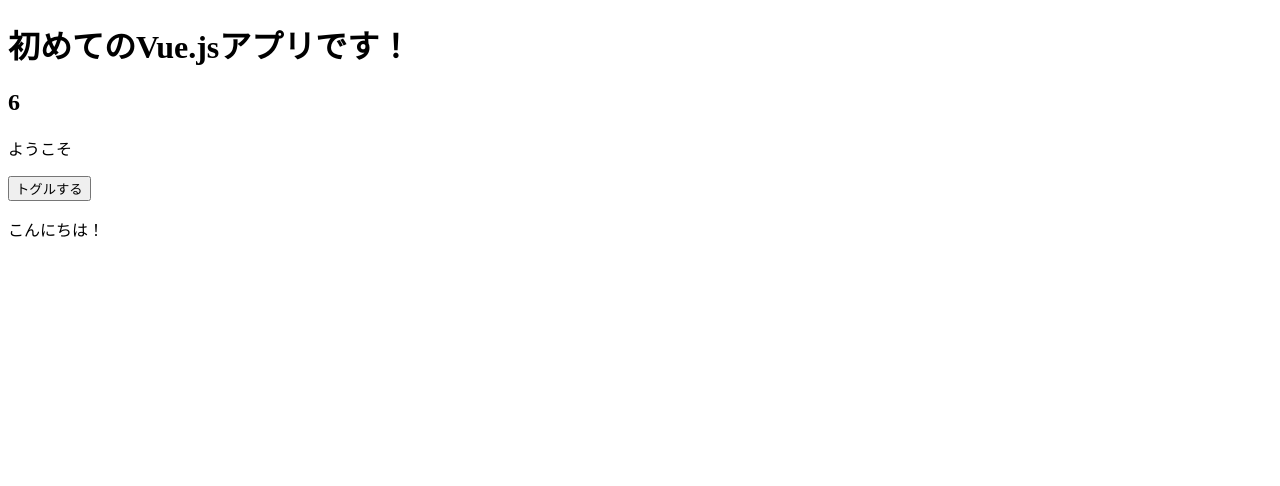
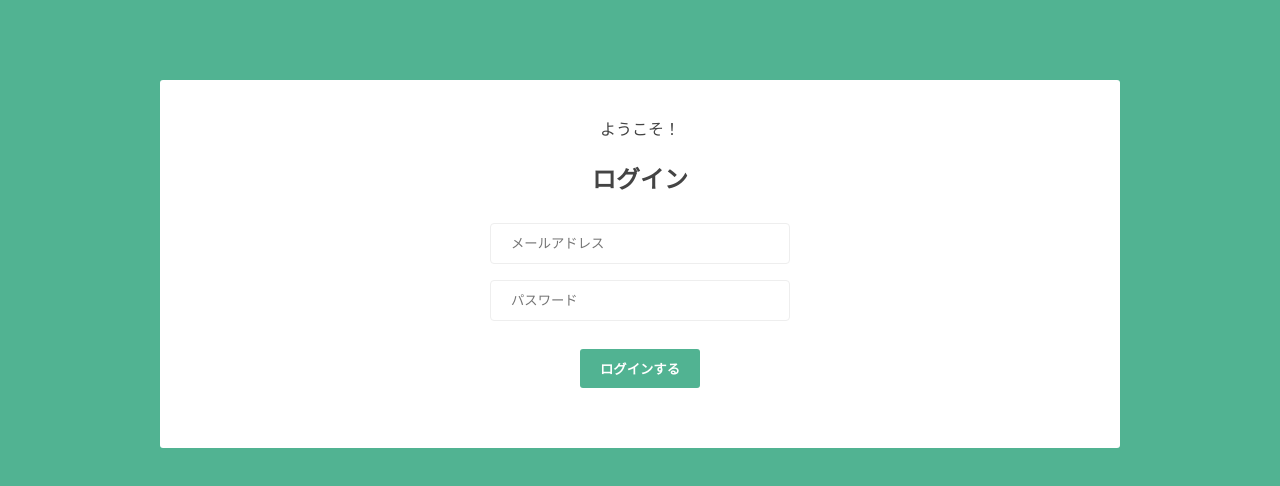
Before and after one commit to ShotaroFukunaga/live-chat-vuejs, a Vue app: page / in a window 1280 px wide. Shown: the top 486 px of the page. Built offline with nearby package versions, Linux system fonts and the light colour scheme.

Commit message:
[create]LoginForm_co,ponent

```diff
--- /dev/null
+++ b/src/assets/main.css
@@ -0,0 +1,28 @@
+body {
+  background: #51b392;
+  color: #444;
+}
+
+.container {
+  width: 90%;
+  max-width: 960px;
+  margin: 80px auto;
+  border-radius: 3px;
+  box-shadow: 2px 4px 6px raba(28,6,49,0.1);
+  background: white;
+}
+
+.error {
+  color: #ff3f80;
+  font-size: 14px;
+}
+button {
+  text-decoration: none;
+  background: #51b392;
+  color: white;
+  font-weight: bold;
+  border: 0;
+  border-radius: 3px;
+  padding: 10px 20px;
+  cursor: pointer;
+}
--- /dev/null
+++ b/src/components/LoginForm.vue
@@ -0,0 +1,22 @@
+
+<template>
+  <div>
+    <h2>ログイン</h2>
+    <form>
+      <input type="email" required placeholder="メールアドレス" v-model="email">
+      <input type="password" required placeholder="パスワード" v-model="password">
+      <button>ログインする</button>
+    </form>
+  </div>
+</template>
+
+<script>
+export default{
+  data(){
+    return {
+      email:'',
+      password:''
+    }
+  }
+}
+</script>
--- a/src/main.js
+++ b/src/main.js
@@ -1,5 +1,6 @@
 import { createApp } from 'vue'
 import App from './App.vue'
 import router from './router'
+import './assets/main.css'
 
 createApp(App).use(router).mount('#app')
--- a/src/views/Welcome.vue
+++ b/src/views/Welcome.vue
@@ -1,38 +1,49 @@
 
 <template>
-  <div>
-    <h1>{{ title }}</h1>
-    <h2>{{ 3 + 3 }}</h2>
-    <p v-if="isEnabled">{{ subtitle }}</p>
-    <button @dblclick="toggle">トグルする</button>
-    <p>{{ text }}</p>
+  <div class="container welcome">
+    <p>ようこそ！</p>
+    <Login-Form/>
   </div>
 </template>
 
 <script>
+
+import LoginForm from '../components/LoginForm.vue'
 export default{
-  data(){
-    return {
-      title: '初めてのVue.jsアプリです！',
-      subtitle: 'ようこそ',
-      isEnabled: true
-    }
-  },
-
-  computed: {
-    text(){
-      if(this.isEnabled){
-        return 'こんにちは！'
-      }else{
-        return 'さようなら、、'
-      }
-    }
-  },
-
-  methods: {
-    toggle(){
-      this.isEnabled =! this.isEnabled
-    }
-  }
+  components: { LoginForm },
 }
 </script>
+
+<style>
+  .welcome{
+    text-align: center;
+    padding: 20px 0;
+  }
+
+  .welcome form{
+    width: 300px;
+    margin: 20px auto;
+  }
+  .welcome label {
+    display: block;
+    margin: 20px 0 10px;
+  }
+  .welcome input {
+    width: 100%;
+    padding: 12px 20px;
+    margin: 8px auto;
+    border-radius: 4px;
+    border: 1px solid #eee;
+    outline: none;
+    box-sizing: border-box;
+  }
+  .welcome span{
+    font-weight: bold;
+    text-decoration: underline;
+    cursor: pointer;
+  }
+  .welcome button{
+    margin: 20px auto;
+  }
+
+</style>
```
Also changed, not shown: src/components/TestComponent.vue (added, +20 -0 lines).
